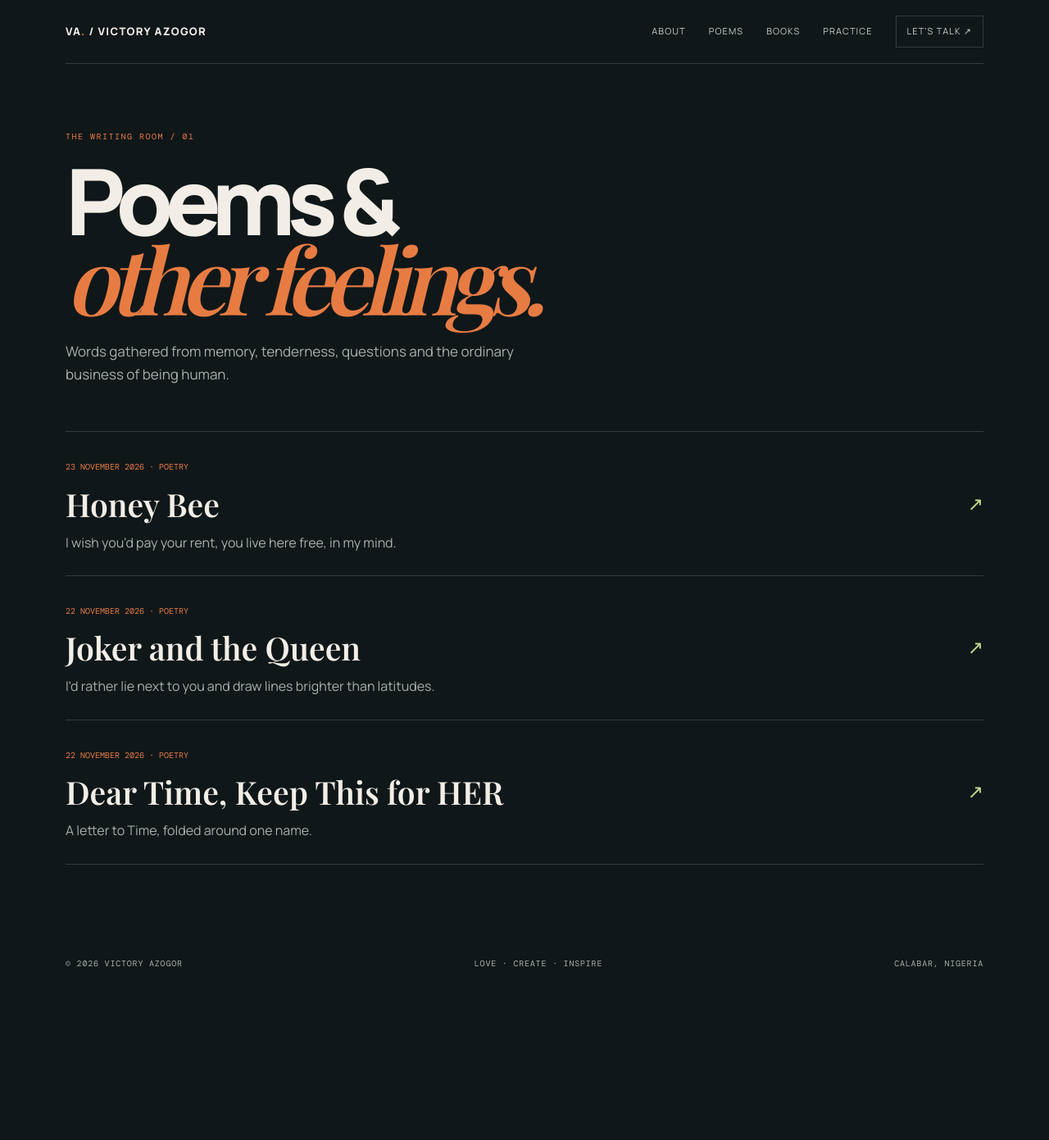
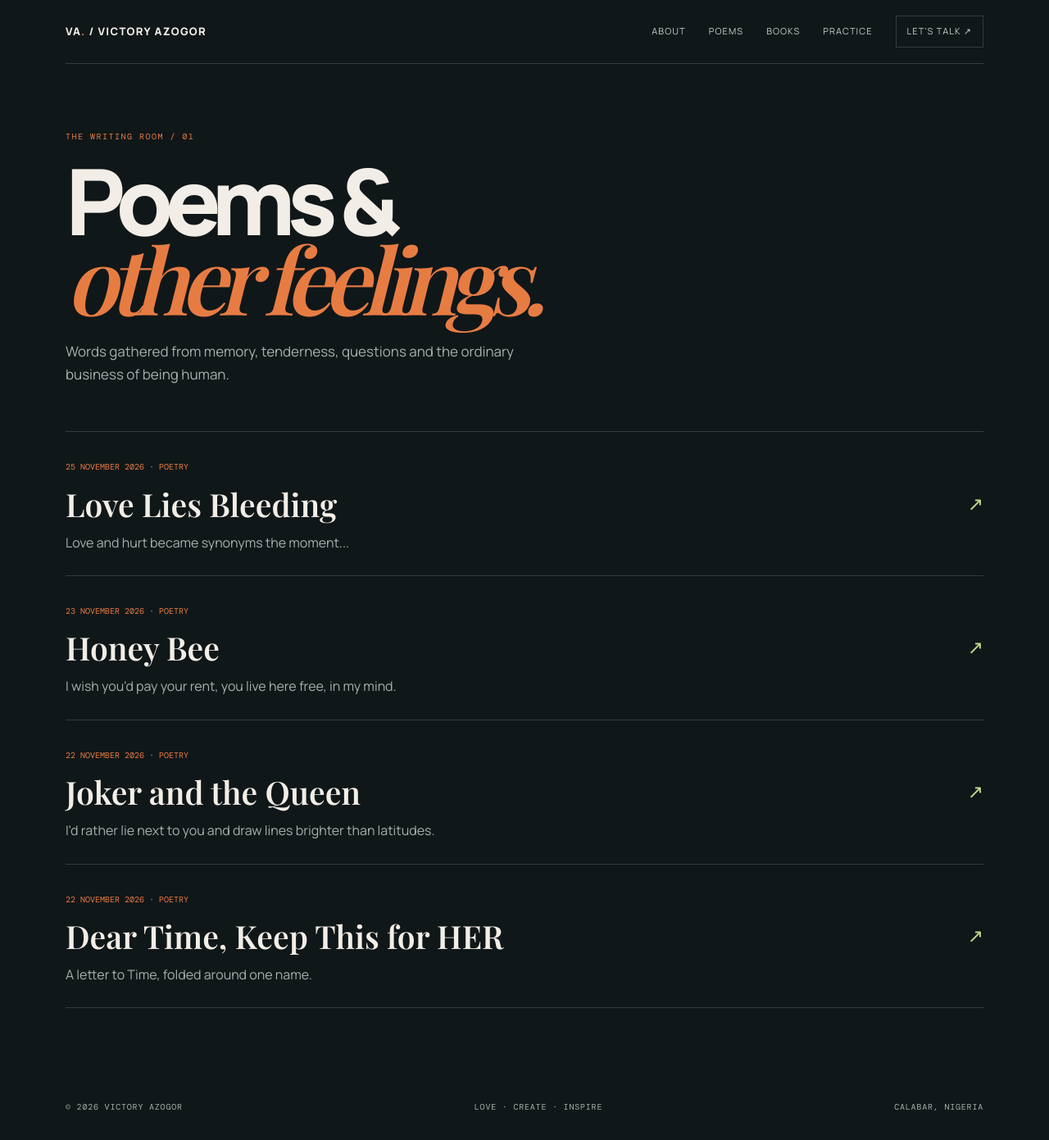
Before and after one commit to victoryazogor/victoryazogor.github.io, a Jekyll site: the page built from poems/index.md, in a window 1280 px wide. Shown: the whole page at 82% size. Built offline with Jekyll 4.4.1, drawn with Linux system fonts in a browser that asks for light colours; some web fonts are replaced; before the commit the page ends 1216 px from its top, so only the background shows below that; part of the change alters nothing that is shown.

Commit message:
Update and rename Love-lies-bleeding.md to Love-Lies-Bleeding.md

```diff
--- a/_poems/Love-lies-bleeding.md
+++ b/_poems/Love-Lies-Bleeding.md
@@ -1,12 +1,12 @@
-
 ---
-
 layout: poem
 title: "Love Lies Bleeding"
 date: 2026-11-25
 category: Poetry
 Soundtrack: ps4.mp3
-excerpt: "Love and hurt became synonyms the moment love knew your lips.."
+excerpt: "Love and hurt became synonyms the moment..."
+---
+
 
 LOVE LIES BLEEDING 🩸
 
```
